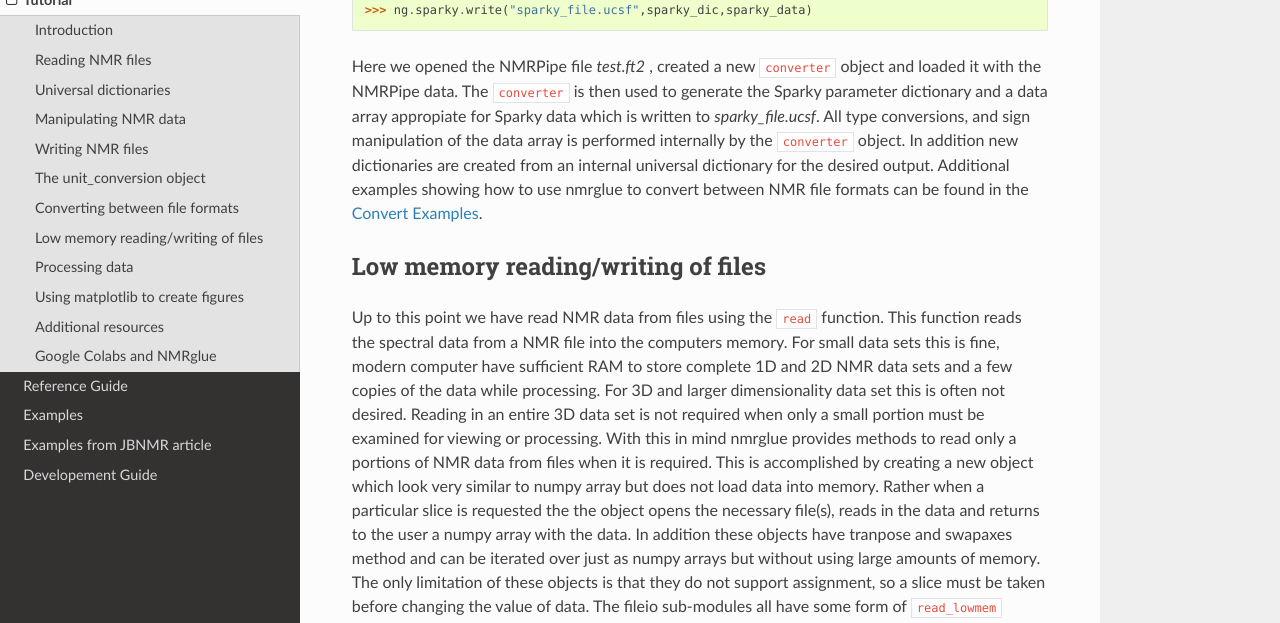
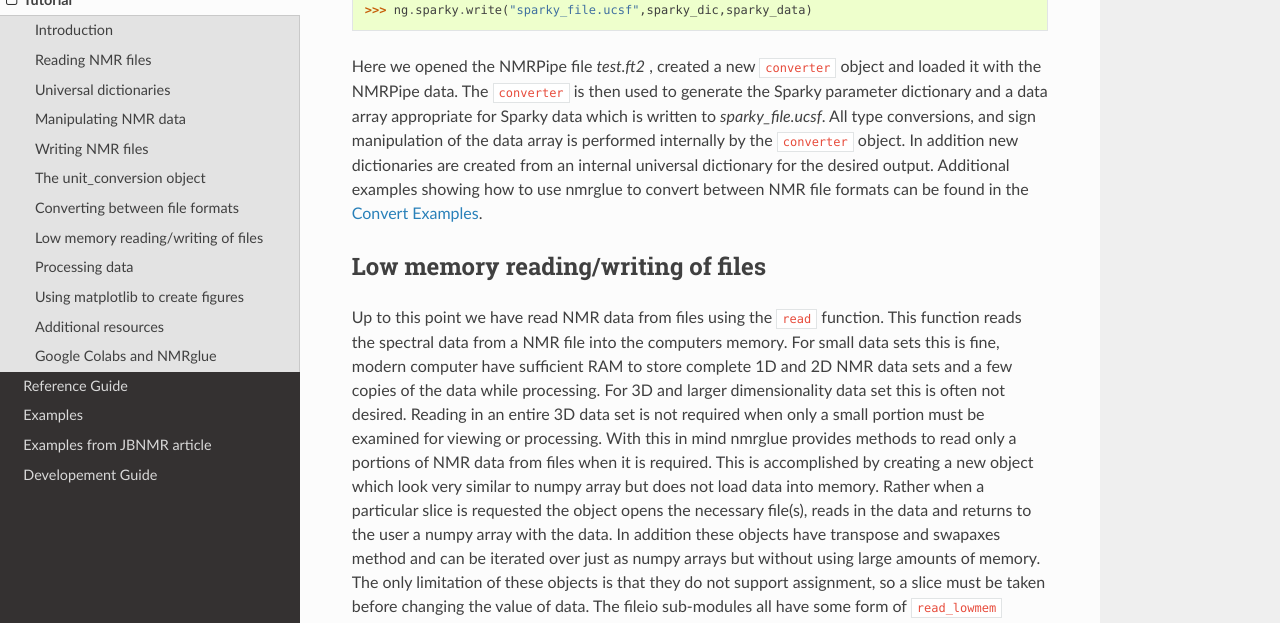
Before and after one commit to jjhelmus/nmrglue, a Sphinx documentation site: the page built from doc/source/tutorial.rst, in a window 1280 px wide and 900 px high, scrolled down 7242 px. Shown: the part 176-799 px from the top of the window. Built offline with Sphinx 7.4.7 and the Read the Docs theme 2.0.0, drawn with Linux system fonts in a browser that asks for light colours; some of the changed text lies outside the part shown.

Commit message:
- Python stack instllation now recommends only Anaconda/Miniconda - The recommended version of numpy is set to 1.16 - Windows installation now recommends Anaconda/Miniconda - Several typos corrected

```diff
--- a/doc/source/tutorial.rst
+++ b/doc/source/tutorial.rst
@@ -69,7 +69,7 @@ Examining the data object in more detail:
 
 We can see that this is a two dimensional data set with 1500 complex points
 in the direct dimension and 332 points in the indirect dimension.  nmrglue
-takes care of converting the raw data in the file into an array of appropiate
+takes care of converting the raw data in the file into an array of appropriate
 type, dimensionality, and quadrature.  For complex data the last axis,
 typically the direct dimension, is converted to a complex data type.  The other
 axes are not converted.
@@ -358,7 +358,7 @@ module.  For example to convert a 2D NMRPipe file to a Sparky file:
 
 Here we opened the NMRPipe file *test.ft2* , created a new ``converter`` object
 and loaded it with the NMRPipe data.  The ``converter`` is then used to generate
-the Sparky parameter dictionary and a data array appropiate for Sparky data
+the Sparky parameter dictionary and a data array appropriate for Sparky data
 which is written to *sparky_file.ucsf*.
 All type conversions, and sign manipulation of the data array is performed
 internally by the ``converter`` object.  In addition new dictionaries are
@@ -380,9 +380,9 @@ small portion must be examined for viewing or processing.  With this in mind
 nmrglue provides methods to read only a portions of NMR data from files when
 it is required.  This is accomplished by creating a new object which look
 very similar to numpy array but does not load data into memory.
-Rather when a particular slice is requested the the object opens the
+Rather when a particular slice is requested the object opens the
 necessary file(s), reads in the data and returns to the user a numpy
-array with the data.  In addition these objects have tranpose and swapaxes
+array with the data.  In addition these objects have transpose and swapaxes
 method and can be iterated over just as numpy arrays but without using
 large amounts of memory.  The only limitation of these objects is that they
 do not support assignment, so a slice must be taken before changing the value
```
Also changed, not shown: other parts of doc/source/tutorial.rst (+12 -12 lines), doc/source/install.rst (+4 -4 lines).
